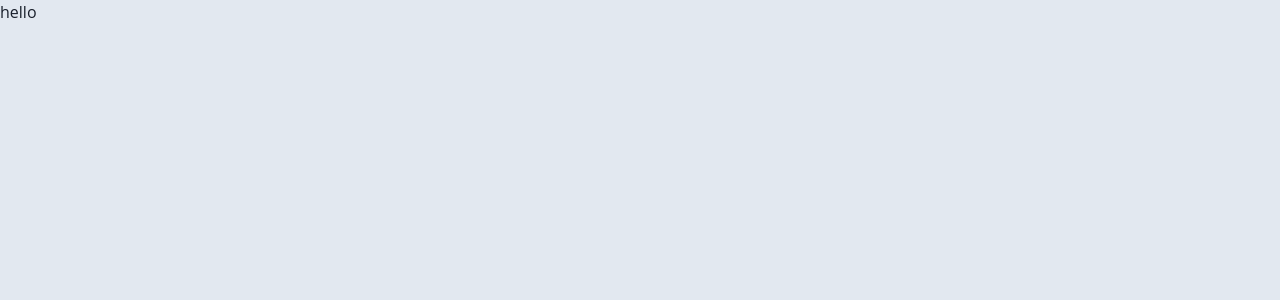
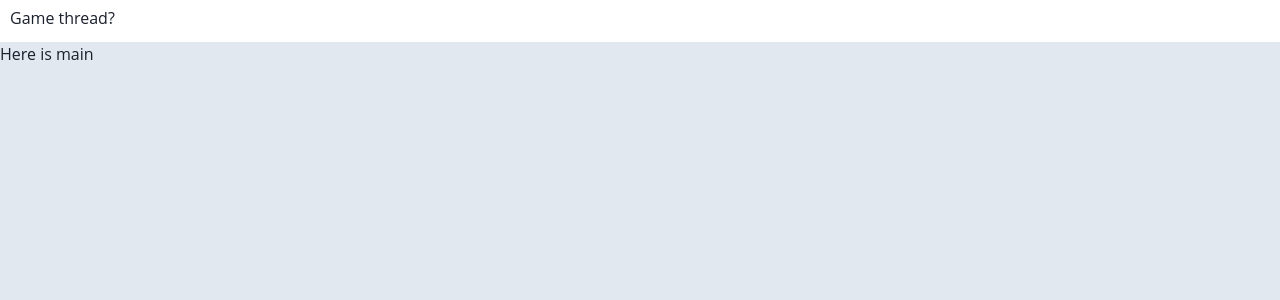
Before and after one commit to sabhas/reddit-clone, a Next.js app: page / in a window 1280 px wide. Shown: the top 300 px of the page. Built offline with nearby package versions, Linux system fonts and the light colour scheme.

Commit message:
basic skeleton for layout and navbar

```diff
--- /dev/null
+++ b/src/components/Layout/index.tsx
@@ -0,0 +1,13 @@
+import React, { PropsWithChildren } from 'react'
+import Navbar from '../Navbar'
+
+const Layout: React.FC<PropsWithChildren> = ({ children }) => {
+  return (
+    <>
+      <Navbar />
+      <main>{children}</main>
+    </>
+  )
+}
+
+export default Layout
--- /dev/null
+++ b/src/components/Main/index.tsx
@@ -0,0 +1,6 @@
+import React from 'react'
+
+const Main: React.FC<{}> = () => {
+  return <div>Here is main</div>
+}
+export default Main
--- /dev/null
+++ b/src/components/Navbar/index.tsx
@@ -0,0 +1,11 @@
+import { Box, Container } from '@chakra-ui/react'
+import React from 'react'
+
+const Navbar: React.FC = () => {
+  return (
+    <Box bg='white' height='42px' padding='6px 10px'>
+      Game thread?
+    </Box>
+  )
+}
+export default Navbar
--- a/src/pages/_app.tsx
+++ b/src/pages/_app.tsx
@@ -2,11 +2,14 @@ import '@/styles/globals.css'
 import type { AppProps } from 'next/app'
 import { ChakraProvider } from '@chakra-ui/react'
 import { theme } from '../chakra/theme'
+import Layout from '@/components/Layout'
 
 export default function App({ Component, pageProps }: AppProps) {
   return (
     <ChakraProvider theme={theme}>
-      <Component {...pageProps} />
+      <Layout>
+        <Component {...pageProps} />
+      </Layout>
     </ChakraProvider>
   )
 }
--- a/src/pages/index.tsx
+++ b/src/pages/index.tsx
@@ -1,3 +1,8 @@
-export default function Home() {
-  return <div>hello</div>
+import type { NextPage } from 'next'
+import Main from '../components/Main'
+
+const Home: NextPage = () => {
+  return <Main />
 }
+
+export default Home
```
